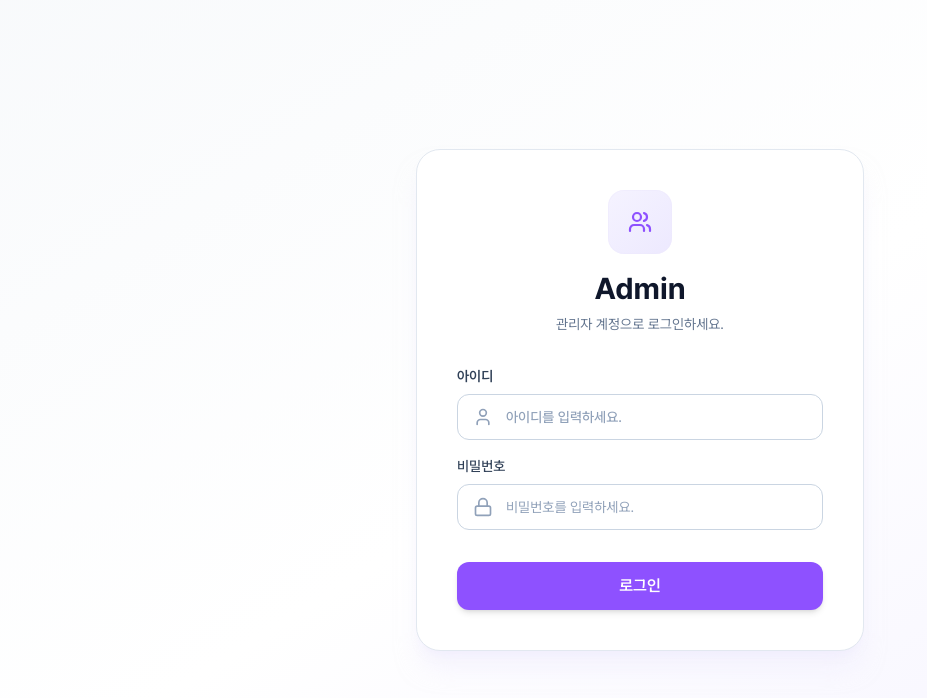
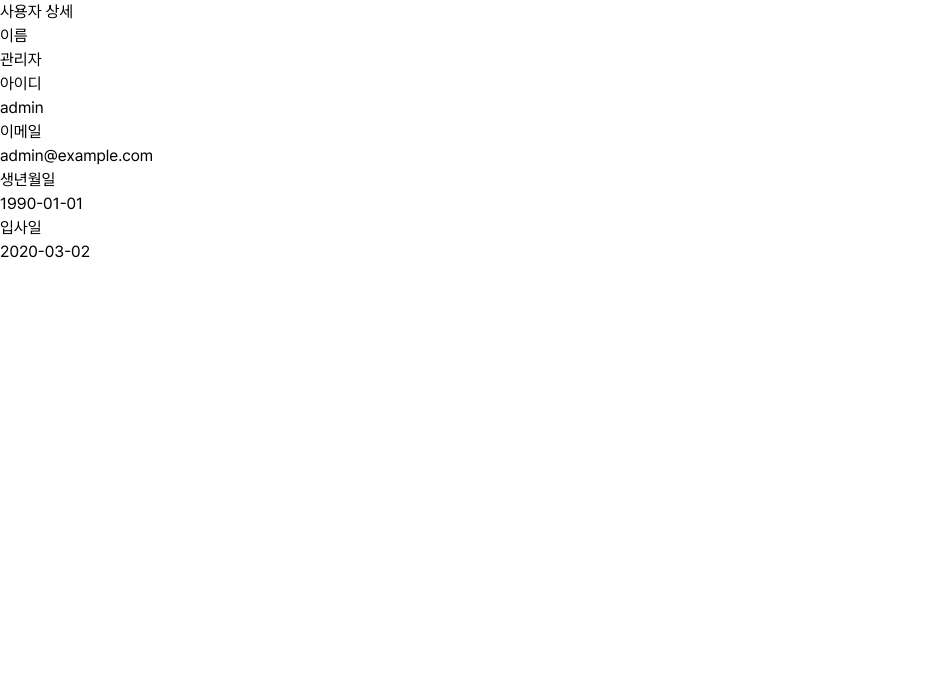
Before and after one commit to poroyun/admin-react, a React (Vite) app: page /admin/users/1 in a window 1280 px wide. Before the commit this address led to /login. Shown: the top 698 px of the page, without its empty margins (0-927 px from the left). Built offline with nearby package versions, Linux system fonts and the light colour scheme; data requests are answered from the project's data file.

Commit message:
feat: 사용자관리 - 상세 조회 구현

```diff
--- a/src/App.tsx
+++ b/src/App.tsx
@@ -2,6 +2,7 @@ import { BrowserRouter, Navigate, Route, Routes } from "react-router-dom";
 import Login from "./pages/Login";
 import Admin from "./pages/Admin";
 import Users from "./pages/Users";
+import UserDetail from "./pages/UserDetail";
 
 function App() {
   return (
@@ -10,6 +11,7 @@ function App() {
         <Route path="/login" element={<Login />} />
         <Route path="/admin" element={<Admin />} />
         <Route path="/admin/users" element={<Users />} />
+        <Route path="/admin/users/:id" element={<UserDetail />} />
         <Route path="*" element={<Navigate to="/login" replace />} />
         {/* login or admin을 제외한 주소로 진입 시 login 페이지로 이동됨 */}
       </Routes>
--- a/src/api/userApi.ts
+++ b/src/api/userApi.ts
@@ -7,3 +7,9 @@ export const getUsersApi = async () => {
 
   return response.data
 }
+
+export const getUserApi = async (id: string) => {
+  const response = await axios.get<User>(`${API_BASE_URL}/users/${id}`)
+
+  return response.data
+}
--- a/src/components/users/UserList.tsx
+++ b/src/components/users/UserList.tsx
@@ -1,3 +1,4 @@
+import { useNavigate } from 'react-router-dom'
 import type { User } from '@/types/user'
 
 interface UserListProps {
@@ -5,6 +6,8 @@ interface UserListProps {
 }
 
 function UserList({ users }: UserListProps) {
+  const navigate = useNavigate()
+
   return (
     <table>
       <thead>
@@ -12,17 +15,18 @@ function UserList({ users }: UserListProps) {
           <th>이름</th>
           <th>아이디</th>
           <th>이메일</th>
-          <th>생년월일</th>
           <th>입사일</th>
         </tr>
       </thead>
       <tbody>
         {users.map((user) => (
-          <tr key={user.id}>
+          <tr
+            key={user.id}
+            onClick={() => navigate(`/admin/users/${user.id}`)}
+          >
             <td>{user.name}</td>
             <td>{user.userId}</td>
             <td>{user.email}</td>
-            <td>{user.birthDate}</td>
             <td>{user.joinDate}</td>
           </tr>
         ))}
--- /dev/null
+++ b/src/pages/UserDetail.tsx
@@ -0,0 +1,77 @@
+import { useEffect, useState } from 'react'
+import { useParams } from 'react-router-dom'
+import { getUserApi } from '@/api/userApi'
+import type { User } from '@/types/user'
+
+function UserDetail() {
+  const { id } = useParams()
+  const [user, setUser] = useState<User | null>(null)
+
+  useEffect(() => {
+    const fetchUser = async () => {
+      if (!id) {
+        return
+      }
+
+      const data = await getUserApi(id)
+      setUser(data)
+    }
+
+    fetchUser()
+  }, [id])
+
+  return (
+    <div>
+      <h1>사용자 상세</h1>
+
+      <div>
+        <dl>
+          <dt>이름</dt>
+          <dd>{user?.name}</dd>
+        </dl>
+        <dl>
+          <dt>아이디</dt>
+          <dd>{user?.userId}</dd>
+        </dl>
+        <dl>
+          <dt>이메일</dt>
+          <dd>{user?.email}</dd>
+        </dl>
+        <dl>
+          <dt>생년월일</dt>
+          <dd>{user?.birthDate}</dd>
+        </dl>
+        <dl>
+          <dt>입사일</dt>
+          <dd>{user?.joinDate}</dd>
+        </dl>
+      </div>
+      {/* <p>이름: {user?.name}</p>
+      <p>아이디: {user?.userId}</p>
+      <p>이메일: {user?.email}</p>
+      <p>생년월일: {user?.birthDate}</p>
+      <p>입사일: {user?.joinDate}</p> */}
+    </div>
+  )
+}
+
+export default UserDetail
+
+// [사용자 상세]
+// 목록 행 클릭
+//   ↓
+// navigate(`/admin/users/${user.id}`)
+//   ↓
+// /admin/users/:id
+//   ↓
+// useParams()
+//   ↓
+// id 추출
+//   ↓
+// getUserApi(id)
+//   ↓
+// 사용자 한 명 조회
+//   ↓
+// useState<User | null>
+//   ↓
+// 상세 정보 출력
```
Also changed, not shown: src/pages/Users.tsx (+17 -0 lines).
